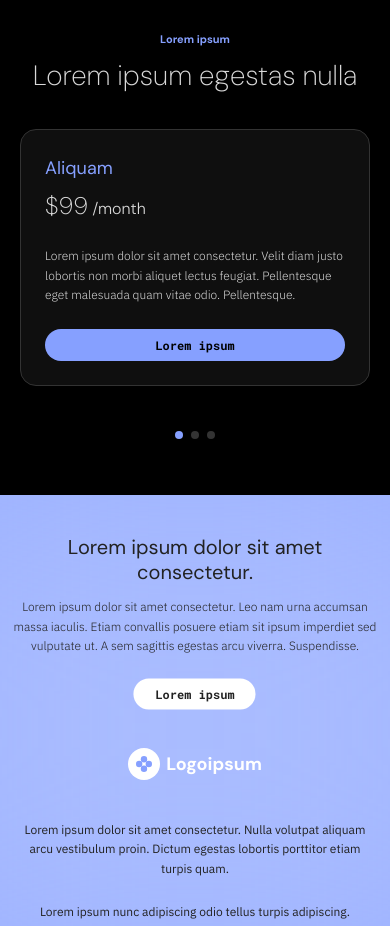
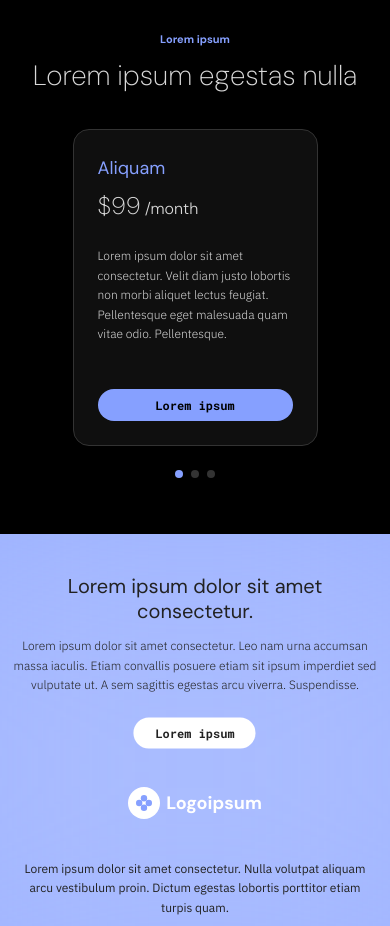
Before and after one commit to sameh-amr/figma-redesign, a React (Vite) app: page / in a window 390 px wide. Shown: the part 5420-6346 px from the top of the page. Built offline with nearby package versions, Linux system fonts and the light colour scheme.

Commit message:
added the cards

```diff
--- a/src/components/PricingSection.tsx
+++ b/src/components/PricingSection.tsx
@@ -104,7 +104,7 @@ export default function PricingSection() {
         <div className="container hidden md:grid md:grid-cols-3 gap-4 lg:gap-6">
           {/* Desktop view - Grid */}
           {pricingCards.map((card, index) => (
-            <div key={index} className="container bg-[#0f0f0f] border border-[#333333] rounded-2xl p-6 flex flex-col">
+            <div key={index} className="container bg-[#0f0f0f] border border-[#333333] rounded-2xl p-6 flex flex-col sm:min-h-[391px] md:min-h-[520px] lg:min-h-[400px] w-[80%] max-w-[80%]">
               <h3 className="text-[#86A0FF] font-dm-sans text-lg md:text-xl mb-2">{card.title}</h3>
               <div className="flex items-baseline mb-6">
                 <span className="text-[#D9D9D9] font-dm-sans font-extralight text-2xl md:text-3xl">{card.price}</span>
@@ -140,8 +140,8 @@ export default function PricingSection() {
               onTouchEnd={handleTouchEnd}
             >
               {pricingCards.map((card, index) => (
-                <div key={index} className="w-full px-2">
-                  <div className="bg-[#0f0f0f] border border-[#333333] rounded-2xl p-6 flex flex-col">
+                <div key={index} className="w-full flex justify-center px-2 lg:h-[300px]">
+                  <div className="bg-[#0f0f0f] border border-[#333333] rounded-2xl p-6 flex flex-col w-[70%] mx-auto min-h-[200px] ">
                     <h3 className="text-[#86A0FF] font-dm-sans text-lg mb-2">{card.title}</h3>
                     <div className="flex items-baseline mb-6">
                       <span className="text-[#D9D9D9] font-dm-sans font-extralight text-2xl">{card.price}</span>
```
